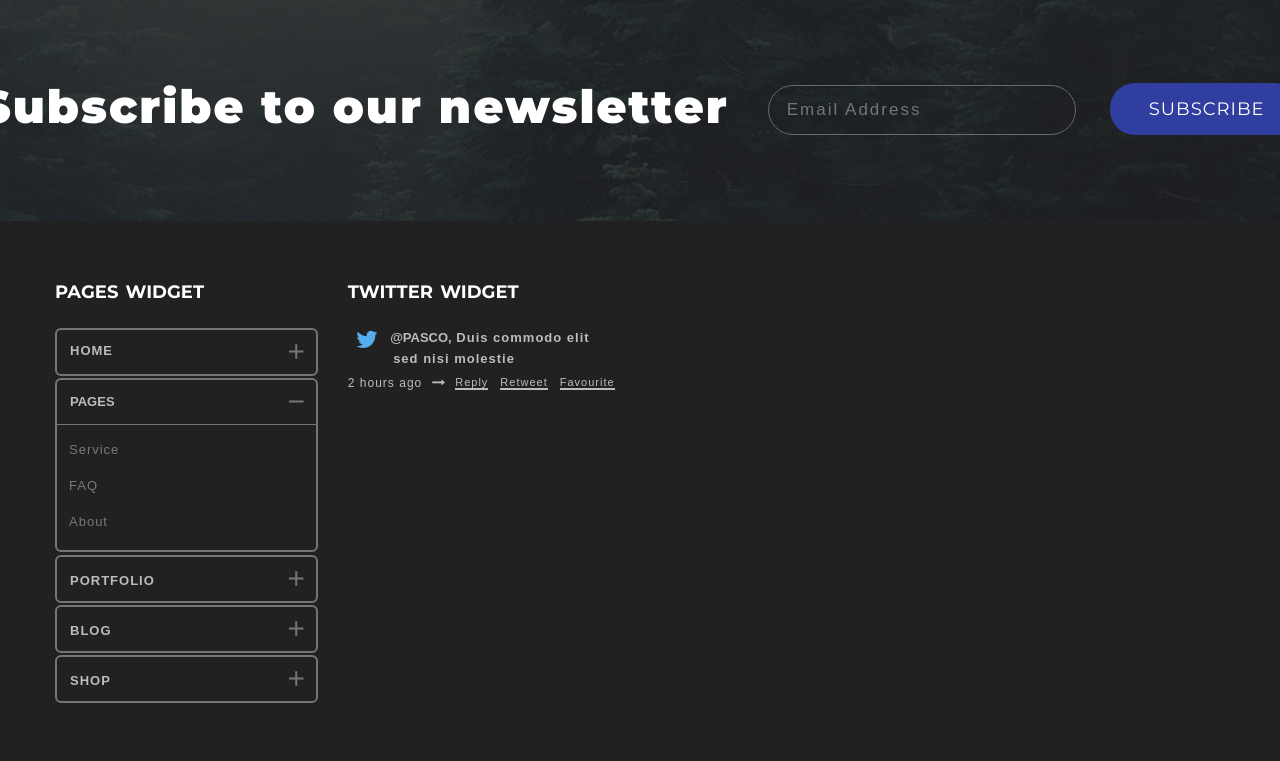
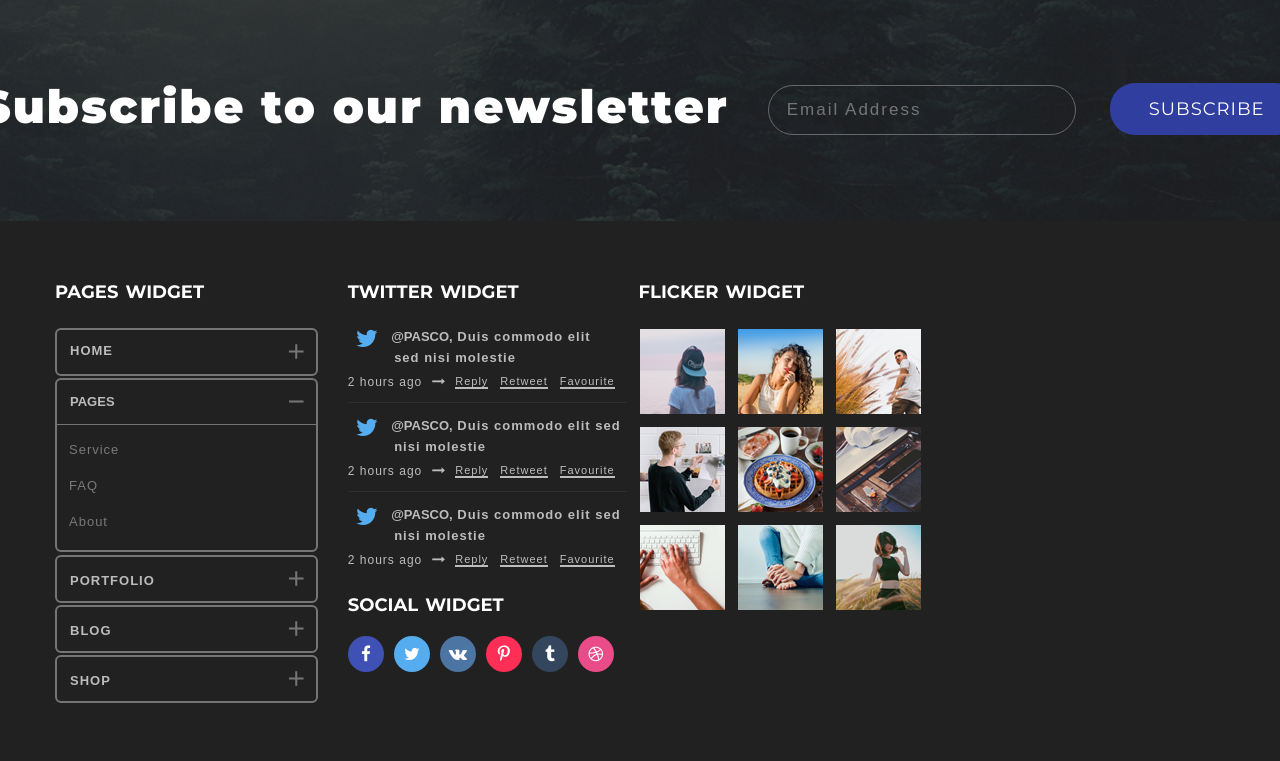
Before and after one commit to rharshitaaa21/weforum, a plain HTML site: page index.html in a window 1280 px wide. Shown: the part 3470-4231 px from the top of the page. Drawn offline with nearby package versions, Linux system fonts and the light colour scheme; a web font is replaced by a local one.

Commit message:
Updated File

```diff
--- a/index.html
+++ b/index.html
@@ -924,18 +924,87 @@
                     <div class="twitter-widget-container-1">
                         <div class="twitter-widget-icon-details">
                             <i class="fa fa-twitter twitter-widget-footer" aria-hidden="true"></i>
-                            <span class="twitter-detail-footer"> <span class="pasco-twitter-widget">@PASCO,</span>  Duis commodo elit <br><span class="icon-line-2">sed nisi molestie</span> </span>
+                            <span class="twitter-detail-footer"> <span class="pasco-twitter-widget">@PASCO,</span> Duis
+                                commodo elit <br><span class="icon-line-2">sed nisi molestie</span> </span>
                         </div>
                         <div class="twitter-container-activity">
                             <span class="twitter-timings">2 hours ago </span>
                             <i class="fa fa-long-arrow-right twitter-arrow-right" aria-hidden="true"></i>
-                          <span class="activity-status">  <a href="" class="activity-underline">Reply</a> <span class="activity-border"></span></span>
-                          <span class="activity-status">  <a href="" class="activity-underline">Retweet</a> <span class="activity-border"></span> </span>
-                            <span class="activity-status">  <a href="" class="activity-underline">Favourite</a>  <span class="activity-border"></span>   </span>
+                            <span class="activity-status"> <a href="" class="activity-underline">Reply</a> <span
+                                    class="activity-border"></span></span>
+                            <span class="activity-status"> <a href="" class="activity-underline">Retweet</a> <span
+                                    class="activity-border"></span> </span>
+                            <span class="activity-status"> <a href="" class="activity-underline">Favourite</a> <span
+                                    class="activity-border"></span> </span>
                         </div>
 
 
                     </div>
+
+                    <div class="twitter-widget-container-2">
+                        <div class="twitter-widget-icon-details">
+                            <i class="fa fa-twitter twitter-widget-footer" aria-hidden="true"></i>
+                            <span class="twitter-detail-footer"> <span class="pasco-twitter-widget">@PASCO,</span> Duis
+                                commodo elit sed <br><span class="icon-line-2">nisi molestie</span> </span>
+                        </div>
+                        <div class="twitter-container-activity">
+                            <span class="twitter-timings">2 hours ago </span>
+                            <i class="fa fa-long-arrow-right twitter-arrow-right" aria-hidden="true"></i>
+                            <span class="activity-status"> <a href="" class="activity-underline">Reply</a> <span
+                                    class="activity-border"></span></span>
+                            <span class="activity-status"> <a href="" class="activity-underline">Retweet</a> <span
+                                    class="activity-border"></span> </span>
+                            <span class="activity-status"> <a href="" class="activity-underline">Favourite</a> <span
+                                    class="activity-border"></span> </span>
+                        </div>
+
+
+                    </div>
+                    <div class="twitter-widget-container-3">
+                        <div class="twitter-widget-icon-details">
+                            <i class="fa fa-twitter twitter-widget-footer" aria-hidden="true"></i>
+                            <span class="twitter-detail-footer"> <span class="pasco-twitter-widget">@PASCO,</span> Duis
+                                commodo elit sed <br><span class="icon-line-2">nisi molestie</span> </span>
+                        </div>
+                        <div class="twitter-container-activity">
+                            <span class="twitter-timings">2 hours ago </span>
+                            <i class="fa fa-long-arrow-right twitter-arrow-right" aria-hidden="true"></i>
+                            <span class="activity-status"> <a href="" class="activity-underline">Reply</a> <span
+                                    class="activity-border"></span></span>
+                            <span class="activity-status"> <a href="" class="activity-underline">Retweet</a> <span
+                                    class="activity-border"></span> </span>
+                            <span class="activity-status"> <a href="" class="activity-underline">Favourite</a> <span
+                                    class="activity-border"></span> </span>
+                        </div>
+
+
+                    </div>
+
+                    <div class="page-widget-heading social-widget-margin ">SOCIAL WIDGET</div>
+                    <div class=" twitter-widget-socialicons">
+                        <div class="color-f icon-coloured"><i class="fa fa-facebook" aria-hidden="true"></i></div>
+                        <div class="color-tt icon-coloured"><i class="fa fa-twitter" aria-hidden="true"></i></div>
+                        <div class="color-v icon-coloured"><i class="fa fa-vk" aria-hidden="true"></i></div>
+                        <div class="color-p icon-coloured"><i class="fa fa-pinterest-p" aria-hidden="true"></i></div>
+                        <div class="color-t icon-coloured"><i class="fa fa-tumblr" aria-hidden="true"></i></div>
+                        <div class="color-d icon-coloured"> <i class="fa fa-dribbble" aria-hidden="true"></i></div>
+                    </div>
+                </div>
+                <div class="flicker-widget-footer">
+
+                    <div class="page-widget-heading ">FLICKER WIDGET</div>
+                    <div class="flicker-grid-container">
+                        <div class="flicker-grid-item1 common-grid-item"></div>
+                        <div class="flicker-grid-item2 common-grid-item"></div>
+                        <div class="flicker-grid-item3 common-grid-item"></div>
+                        <div class="flicker-grid-item4 common-grid-item"></div>
+                        <div class="flicker-grid-item5 common-grid-item"></div>
+                        <div class="flicker-grid-item6 common-grid-item"></div>
+                        <div class="flicker-grid-item7 common-grid-item"></div>
+                        <div class="flicker-grid-item8 common-grid-item"></div>
+                        <div class="flicker-grid-item9 common-grid-item"></div>
+                    </div>
+
                 </div>
             </div>
         </div>
--- a/styles.css
+++ b/styles.css
@@ -376,8 +376,9 @@ display: flex; justify-content: space-between; padding: 0px 7px 0px 13px; margin
 .twitter-widget-footer{ color: #55acee; font-size: 24px; margin-right: 12px; }
 .twitter-widget-icon-details{ display: flex; margin-left: 8px;}
 .pasco-twitter-widget{letter-spacing: 0px;}
- .twitter-margin{ margin-bottom: 24px;}
-.twitter-detail-footer{ font-family: 'Open-Sans', sans-serif; font-size: 13px; font-weight: 600; color: #bcbcbc; letter-spacing: 1px; line-height: 21px;}
+ .twitter-margin{ margin-bottom: 23px;}
+ .twitter-widget-container-1{padding-bottom: 13px; border-bottom: 1px solid #2e2e2e;}
+.twitter-detail-footer{margin-left: 1px; font-family: 'Open-Sans', sans-serif; font-size: 13px; font-weight: 600; color: #bcbcbc; letter-spacing: 1px; line-height: 21px;}
 .twitter-container-activity{font-family: 'Open-Sans',sans-serif; margin-top: 7px; font-size: 11px; color: #bcbcbc; display: flex;}
 .activity-border{border:  1px solid #bcbcbc;}
 .twitter-timings{ letter-spacing: 1px; font-size: 12px  ;}
@@ -386,3 +387,20 @@ display: flex; justify-content: space-between; padding: 0px 7px 0px 13px; margin
 .icon-line-2{ margin-left: 3px;}
 .activity-status{ display: grid; font-size: 11px; letter-spacing: 1px; margin-right: 12px;}
 a.activity-underline { color: #bcbcbc }
+.twitter-widget-container-2{padding-bottom: 13px; border-bottom: 1px solid #2e2e2e; margin-top: 12px;}
+.twitter-widget-container-3{padding-bottom: 13px;  margin-top: 12px;}
+.social-widget-margin{margin-bottom: 20px;margin-top: 14px;}
+.twitter-widget-socialicons{ gap: 10px; display: flex}
+.flicker-widget-footer{ display: inline;}
+.flicker-grid-container{display: grid;grid-template-columns: auto auto auto; grid-gap: 10px;}
+.flicker-grid-item1{background-image: url(./images/widget-1.png);}
+.flicker-grid-item2{background-image: url(./images/widget-2.png);}
+.flicker-grid-item3{background-image: url(./images/widget-3.png);}
+.flicker-grid-item4{background-image: url(./images/widget-4.png);}
+.flicker-grid-item5{background-image: url(./images/widget-5.png);}
+.flicker-grid-item6{background-image: url(./images/widget-6.png);}
+.flicker-grid-item7{background-image: url(./images/widget-7.png);}
+.flicker-grid-item8{background-image: url(./images/widget-8.png);}
+.flicker-grid-item9{background-image: url(./images/widget-9.png);}
+
+.common-grid-item{width: 88px;background-position: center;height: 88px;background-repeat: no-repeat;  }
```
Also changed, not shown: images/widget-1.png (added), images/widget-2.png (added), images/widget-3.png (added), images/widget-4.png (added), images/widget-5.png (added), images/widget-6.png (added), images/widget-7.png (added), images/widget-8.png (added), images/widget-9.png (added).
